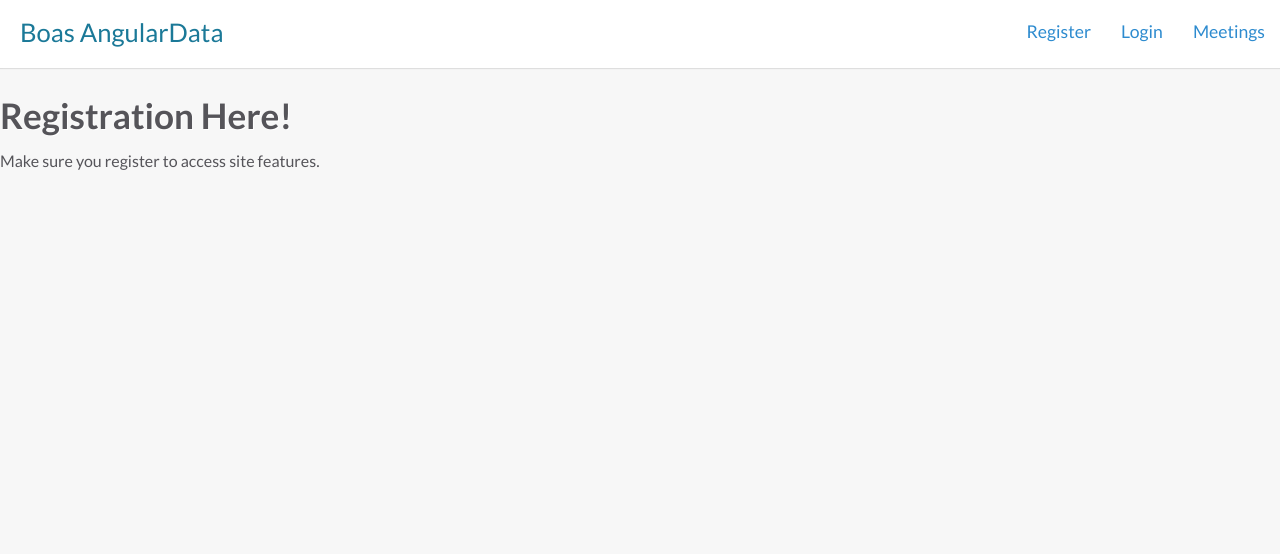
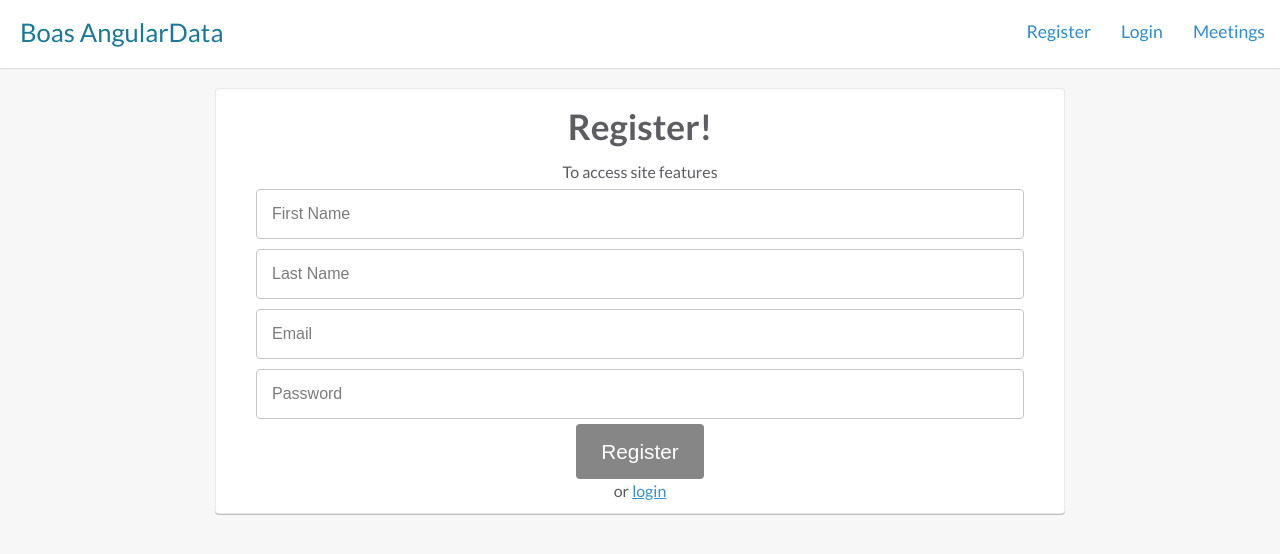
Before and after one commit to Boasbabs/myAngularDataApp, a website: page builds/development/index.html at #/register in a window 1280 px wide. Drawn offline with Linux system fonts and the light colour scheme.

Commit message:
Add registratio form and validation

```diff
--- a/builds/development/js/controllers/registration.js
+++ b/builds/development/js/controllers/registration.js
@@ -2,4 +2,7 @@ myAngularData.controller("RegistrationController", ["$scope", "$location", funct
   $scope.login = function() {
     $location.path("/meetings");
   }// login submission is called here
+  $scope.register = function() {
+    $location.path("/meetings");
+  }// register function is called here
 }]);// RegistrationController for registration
--- a/builds/development/views/register.html
+++ b/builds/development/views/register.html
@@ -1,4 +1,26 @@
-<h1>Registration Here!</h1>
-<p>
-  Make sure you register to access site features.
-</p>
+<section class="card login">
+  <form name="myform" novalidate
+    ng-submit="register()">
+    <h1>Register!</h1>
+    <p>To access site features </p>
+
+    <input type="firstname" name="firstname" placeholder="First Name" autofocus
+      ng-model="user.firstname" ng-required="true">
+    <p class="error validationerror" ng-show="myform.firstname.$invalid && myform.firstname.$touched">First Name is required</p>
+
+    <input type="lastname" name="lastname" placeholder="Last Name" autofocus
+      ng-model="user.lastname" ng-required="true">
+    <p class="error validationerror" ng-show="myform.lastname.$invalid && myform.lastname.$touched">Last Name is also required</p>
+
+    <input type="email" name="email" placeholder="Email" autofocus
+      ng-model="user.email" ng-required="true">
+    <p class="error validationerror" ng-show="myform.email.$invalid && myform.email.$touched">Please enter correct email</p>
+
+    <input type="password" name="password" placeholder="Password"
+      ng-model="user.password" ng-required="true">
+      <p class="error validationerror" ng-show="myform.password.$invalid && myform.password.$touched">Enter a password</p>
+    <button type="submit" name="button" class="btn"
+    ng-disabled="myform.$invalid">Register</button>
+    <p>or <a href="#/login">login</a></p>
+  </form>
+</section>
```
